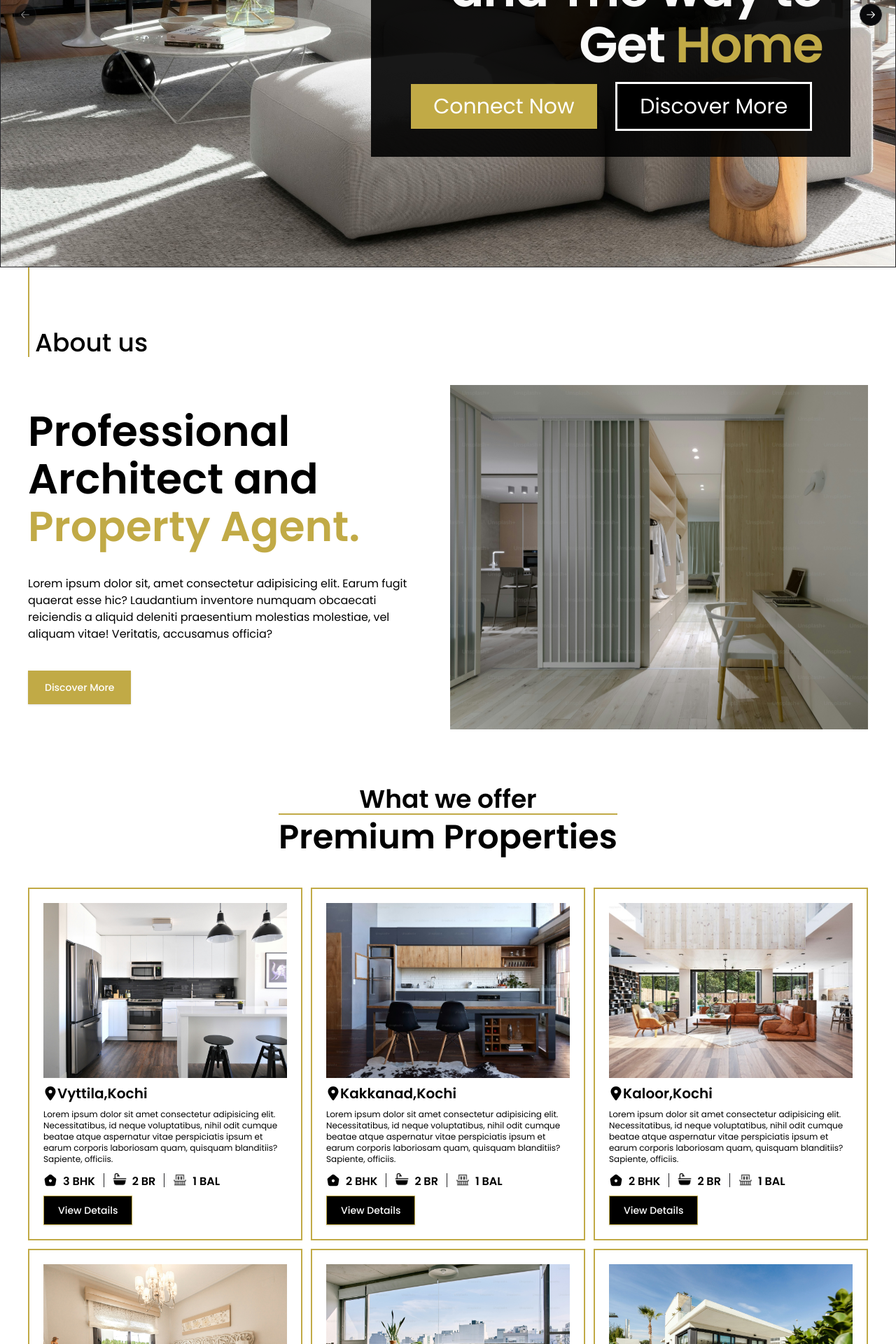
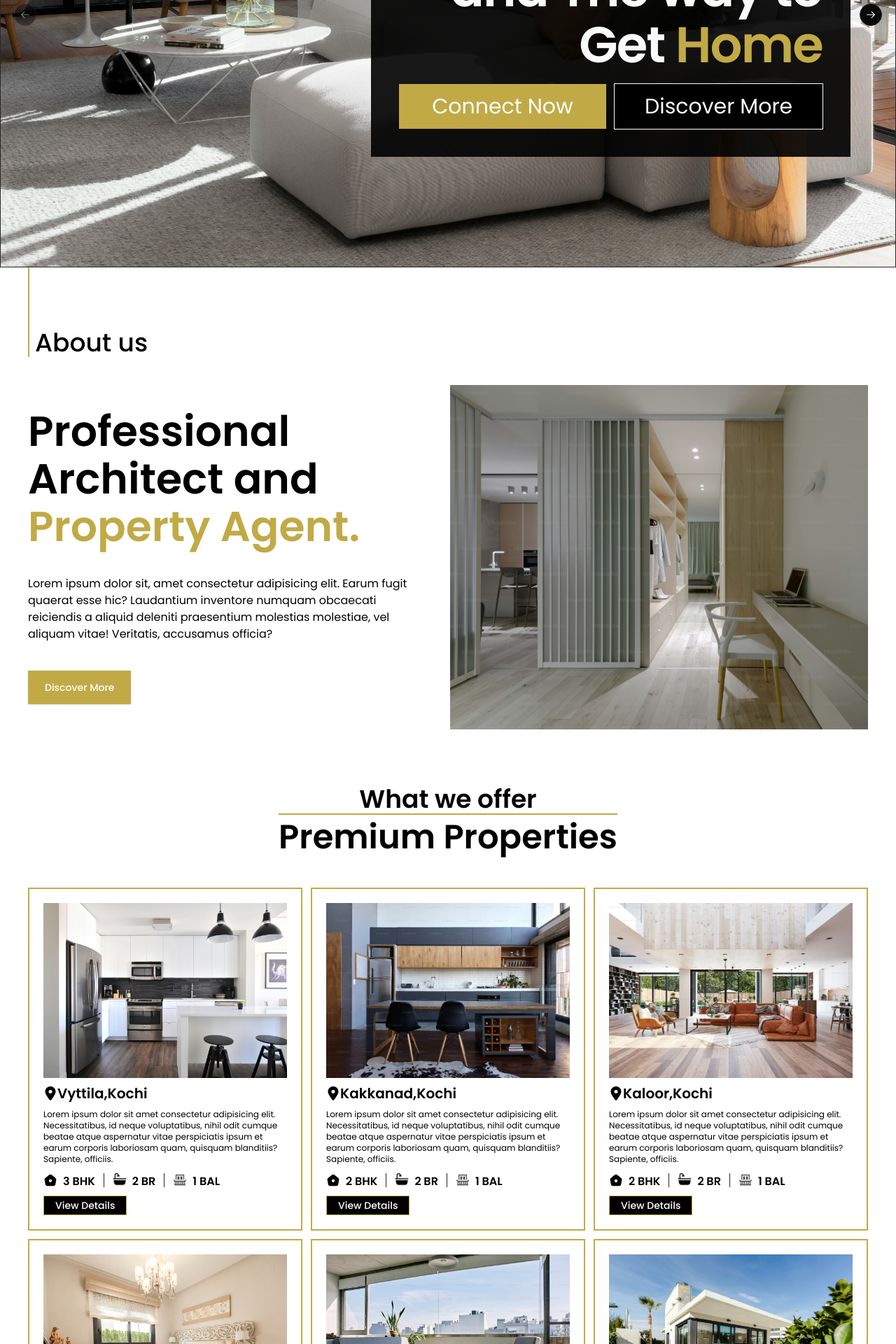
Before and after one commit to Najas06/real-estate-nextJS, a Next.js app: page / in a window 1280 px wide. Shown: the part 420-2340 px from the top of the page at 70% size. Built offline with nearby package versions, Linux system fonts and the light colour scheme.

Commit message:
cn button varients

```diff
--- a/src/components/Footer.tsx
+++ b/src/components/Footer.tsx
@@ -41,7 +41,8 @@ const Footer = () => {
               <h2 className="text-3xl font-normal">Our Newsletter</h2>
               <div className="flex ">
                 <Input type="email" className=" rounded-none h-full p-5" placeholder="Your Email Address" />
-                <Button className="w-[20%] h-full font-normal rounded-none bg-gold text-white hover:bg-[#9D8A39]  max-xl:text-xl max-lg:text-[16px] max-md:text-[8px] max-md:p-2  max-sm:p-2 ">
+                <Button variant={'gold'} className="w-[20%] h-full font-normal rounded-none bg-gold text-white">
+                {/* <Button className="w-[20%] h-full font-normal rounded-none bg-gold text-white hover:bg-[#9D8A39]  max-xl:text-xl max-lg:text-[16px] max-md:text-[8px] max-md:p-2  max-sm:p-2 "> */}
                   <SiMinutemailer className="text-xl" />
                 </Button>
               </div>
@@ -86,6 +87,7 @@ const Footer = () => {
                 <div className="flex items-center gap-3 overflow-x-auto">
                   <MdEmail className="text-gold"/>
                   <p className="">realestatesupport@gmail.com</p>
+                  {/* mail tag */}
                 </div>
               </div>
             </div>
--- a/src/components/blog/BlogMain.tsx
+++ b/src/components/blog/BlogMain.tsx
@@ -100,7 +100,7 @@ function NewsCard({ title, img }: { title: string; img: string }) {
           <p className="text-xs max-lg:text-2xl font-medium max-md:text-xl max-sm:text-lg">{title}</p>
         </div>
       </div>
-      <div className="border-b border-gold w-5/6 mx-auto max-lg:my-5"></div>
+      <div className="border-b border-gold w-5/6 mx-auto lg:mt-3  max-lg:my-5"></div>
     </div>
   );
 }
--- a/src/components/elements/BlogCards.tsx
+++ b/src/components/elements/BlogCards.tsx
@@ -1,5 +1,6 @@
 import Image from "next/image";
-import { Button } from "../ui/button";
+import { Button, buttonVariants } from "../ui/button";
+import { cn } from "@/lib/utils";
 
 const BlogCards = ({
   title,
@@ -30,9 +31,12 @@ const BlogCards = ({
             </p>
           </div>
           <div className="w-1/3 flex justify-center max-md:justify-start">
-            <Button className="rounded-none text-xl px-6 py-5 bg-black text-white border border-gold hover:bg-gold">
+            <Button className={cn(buttonVariants({variant:'black2',className:'text-xl px-6 h-full'}))}>
               Visit More
             </Button>
+            {/* <Button className="rounded-none text-xl px-6 py-5 bg-black text-white border border-gold hover:bg-gold">
+              Visit More
+            </Button> */}
           </div>
         </div>
       </div>
--- a/src/components/elements/GridCard.tsx
+++ b/src/components/elements/GridCard.tsx
@@ -51,7 +51,7 @@ const GridCard = () => {
             <p className="font-semibold ml-2 -mb-1">{prop.balcony} BAL</p>
           </div>
         </div>
-          <Button className="bg-black rounded-none border-gold border text-white p-5 hover:bg-gold">View Details</Button>
+          <Button variant={'black2'}>View Details</Button>
       </div>
       ))
     }
--- a/src/components/home/Hero.tsx
+++ b/src/components/home/Hero.tsx
@@ -6,9 +6,10 @@ import {
   CarouselNext,
   CarouselPrevious,
 } from "../ui/carousel";
-import { Button } from "../ui/button";
+import { Button, buttonVariants } from "../ui/button";
 import { carousel } from "@/constants";
 import Link from "next/link";
+import { cn } from "@/lib/utils";
 
 const Hero = () => {
   const { data } = carousel;
@@ -38,15 +39,29 @@ const Hero = () => {
                         </h2>
                       </div>
                       <div className="flex justify-evenly gap-3 my-5 max-lg:my-3 max-md:my-2">
-                        <Link href={"/contact"}>
-                          <Button  className="w-full p-8  text-3xl font-normal rounded-none bg-gold text-white hover:bg-[#9D8A39]  max-xl:text-xl max-lg:text-[16px] max-lg:p-4 max-md:text-[8px] max-md:p-2  max-sm:p-2 ">
+                        <Link
+                          href={"/contact"}
+                          className={cn(
+                            buttonVariants({
+                              variant: "gold",
+                              className:
+                                "w-full p-8  text-3xl font-normal rounded-none max-xl:text-xl max-lg:text-[16px] max-lg:p-4 max-md:text-[8px] max-md:p-2  max-sm:p-2",
+                            })
+                          )}
+                        >
                           Connect Now
-                          </Button>
-                        </Link >
-                        <Link href={'/properties'} >
-                          <Button className="w-full p-8  text-3xl font-normal rounded-none bg-black text-white outline hover:bg-white hover:text-black max-xl:text-xl max-lg:text-[16px] max-lg:p-4 max-md:text-[8px] max-md:p-2  max-sm:p-2 max-sm:outline-none">
+                        </Link>
+                        <Link
+                          href={"/properties"}
+                          className={cn(
+                            buttonVariants({
+                              variant: "black",
+                              className:
+                                " p-8  text-3xl  max-xl:text-xl max-lg:text-[16px]  max-md:text-[8px]",
+                            })
+                          )}
+                        >
                           Discover More
-                          </Button>
                         </Link>
                       </div>
                     </div>
@@ -57,8 +72,15 @@ const Hero = () => {
           <CarouselPrevious className="absolute left-5  max-sm:hidden mt-10 " />
           <CarouselNext className="absolute right-5 max-sm:hidden mt-10" />
         </Carousel>
+      </div>
+    </section>
+  );
+};
 
-        {/* <div className="p-5 flex items-center justify-between absolute w-full bg-black bg-opacity-90 max-sm:px-5 max-sm:py-2">
+export default Hero;
+
+{
+  /* <div className="p-5 flex items-center justify-between absolute w-full bg-black bg-opacity-90 max-sm:px-5 max-sm:py-2">
   <Image
   src={"/relogo.svg"}
     alt="logo"
@@ -80,10 +102,15 @@ const Hero = () => {
   </span>
   </p>
   </div>
-        </div> */}
-      </div>
-    </section>
-  );
-};
-
-export default Hero;
+  </div> */
+}
+{
+  /* <Button className="w-full p-8  text-3xl font-normal rounded-none bg-black text-white outline-1 outline hover:bg-white hover:text-black max-xl:text-xl max-lg:text-[16px] max-lg:p-4 max-md:text-[8px] max-md:p-2  max-sm:p-2 max-sm:outline-none">
+    Discover More
+    </Button> */
+}
+{
+  /* <Button  className="w-full p-8  text-3xl font-normal rounded-none bg-gold text-white hover:bg-[#9D8A39]  max-xl:text-xl max-lg:text-[16px] max-lg:p-4 max-md:text-[8px] max-md:p-2  max-sm:p-2 ">
+      Connect Now
+    </Button> */
+}
--- a/src/components/home/HomeConnect.tsx
+++ b/src/components/home/HomeConnect.tsx
@@ -2,7 +2,8 @@ import React from "react";
 import Bounded from "../Bounded";
 import { Input } from "../ui/input";
 import { Textarea } from "../ui/textarea";
-import { Button } from "../ui/button";
+import { Button, buttonVariants } from "../ui/button";
+import { cn } from "@/lib/utils";
 
 const HomeConnect = () => {
   return (
@@ -41,7 +42,7 @@ const HomeConnect = () => {
               />
               <Textarea className="border border-gold p-6 rounded-none bg-[#F6F6F6] col-span-2" placeholder="Message"></Textarea>
               <div className="flex justify-center col-span-2">
-                <Button className="bg-gold p-6 rounded-none text-white hover:bg-[#9D8A39]">Submit</Button>
+                <Button className={cn(buttonVariants({variant:'gold',className:"rounded-none py-6"}))}>Send us a email!</Button>
               </div>
             </div>
           </form>
--- a/src/components/home/PropertySection.tsx
+++ b/src/components/home/PropertySection.tsx
@@ -1,8 +1,9 @@
 import React from "react";
 import Bounded from "../Bounded";
 import GridCard from "../elements/GridCard";
-import { Button } from "../ui/button";
+import { Button, buttonVariants } from "../ui/button";
 import Link from "next/link";
+import { cn } from "@/lib/utils";
 
 const PropertySection = () => {
   return (
@@ -20,7 +21,7 @@ const PropertySection = () => {
         </div>
         <GridCard />
         <div className="flex justify-center pb-10">
-          <Link href={'/properties'}><Button className="bg-gold rounded-none p-6 text-xl text-white font-light hover:bg-[#9D8A39]">Discover More</Button></Link>
+          <Link href={'/properties'} className={cn(buttonVariants({variant:"gold",size:"lg", className: "rounded-none"}))}>Discover More</Link>
         </div>
       </Bounded>
     </section>
--- a/src/components/ui/button.tsx
+++ b/src/components/ui/button.tsx
@@ -20,11 +20,15 @@ const buttonVariants = cva(
           "bg-secondary text-secondary-foreground shadow-sm hover:bg-secondary/80",
         ghost: "hover:bg-accent hover:text-accent-foreground",
         link: "text-primary underline-offset-4 hover:underline",
+        gold: "bg-gold  p-6 text-xl text-white font-light hover:bg-[#9D8A39]",
+        black:"w-full font-normal rounded-none bg-black text-white outline-1 outline hover:bg-white hover:text-black p-8 max-lg:p-4 max-md:p-2  max-sm:p-2 max-sm:outline-none",
+        black2:'bg-black rounded-none border-gold border text-white p-5 hover:bg-gold',
+        black3:'px-6 py-5 border border-gold font-semibold text-gold cursor-pointer hover:bg-black transition-all duration-150 text-xl max-sm:text-sm rounded-none'
       },
       size: {
         default: "h-7 px-4 py-2",
-        sm: "h-8 rounded-md px-3 text-xs",
-        lg: "h-10 rounded-md px-8",
+        sm: "h-8 rounded-none px-3 text-xs",
+        lg: "h-10 rounded-none px-8",
         icon: "h-9 w-9",
       },
     },
```
Also changed, not shown: src/app/contact/page.tsx (+6 -2 lines), src/components/properties/PropHero.tsx (+29 -6 lines). Lines whose indentation alone changed are shown as unchanged.
